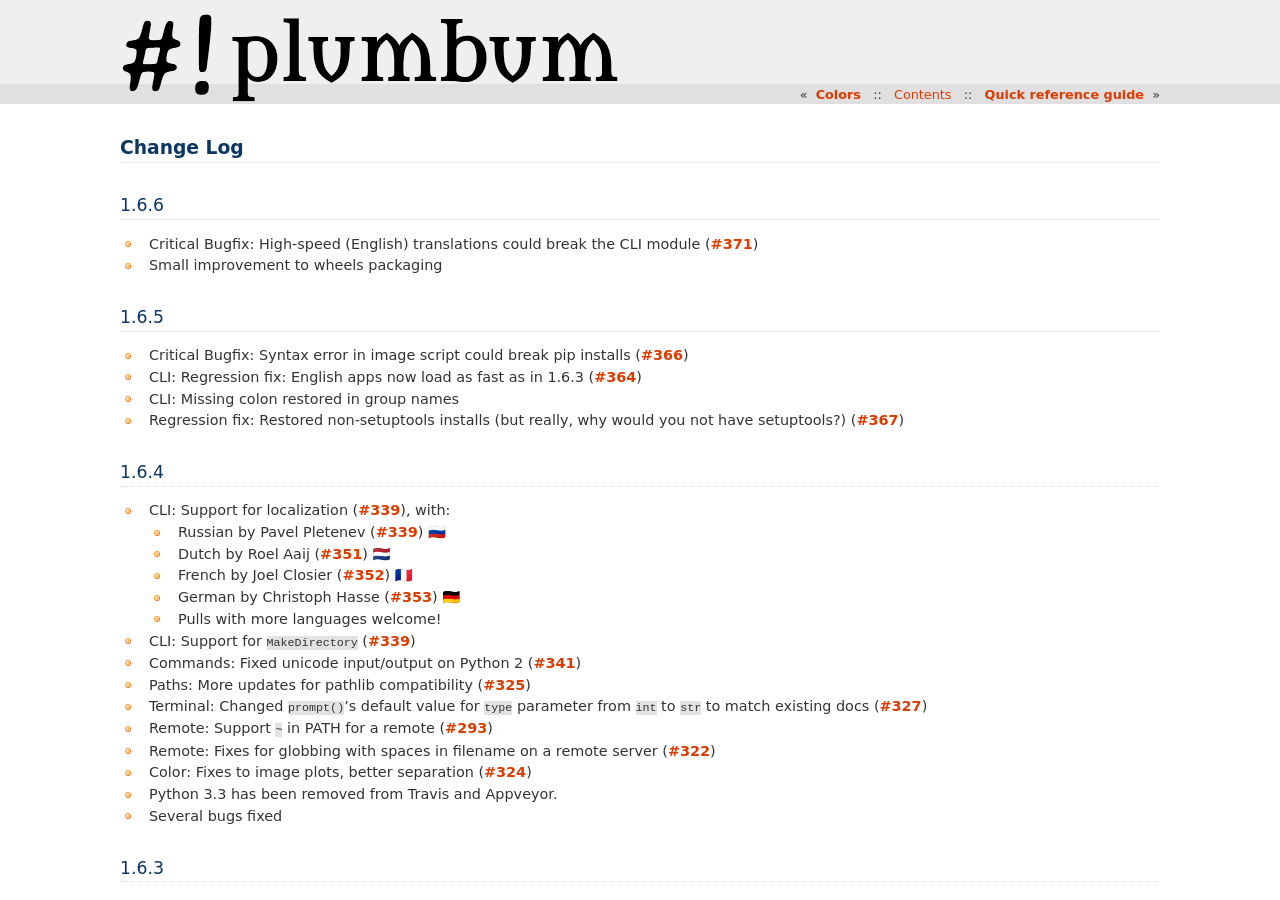
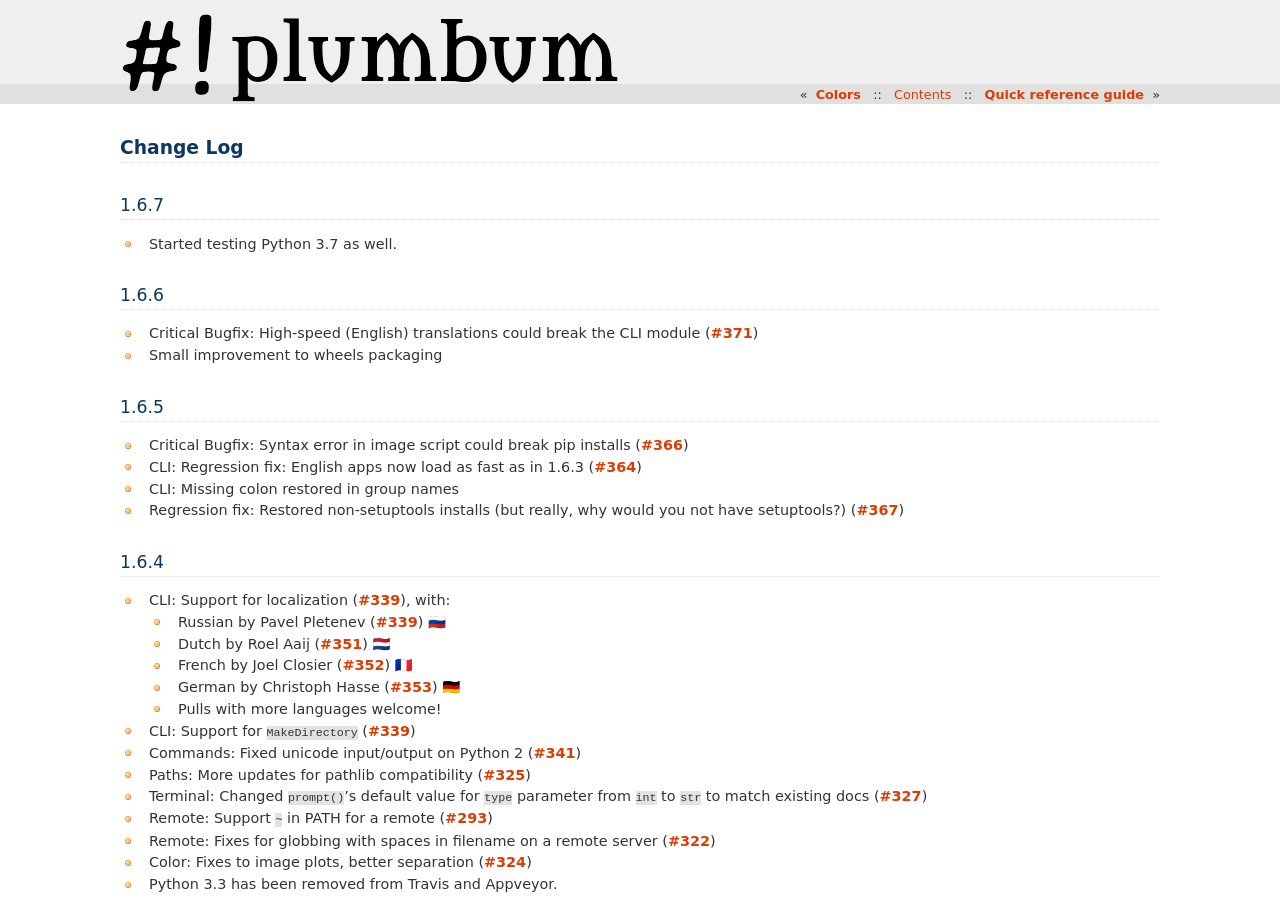
Before and after one commit to tomerfiliba/plumbum, a Sphinx documentation site: the page built from docs/changelog.rst, in a window 1280 px wide and 900 px high. Built offline with Sphinx 7.4.7, drawn with Linux system fonts in a browser that asks for light colours.

Commit message:
Adding 3.7 support

```diff
--- a/CHANGELOG.rst
+++ b/CHANGELOG.rst
@@ -1,3 +1,7 @@
+1.6.7
+-----
+* Started testing Python 3.7 as well.
+
 1.6.6
 -----
 * Critical Bugfix: High-speed (English) translations could break the CLI module (`#371 <https://github.com/tomerfiliba/plumbum/issues/371>`_)
--- a/docs/index.rst
+++ b/docs/index.rst
@@ -83,7 +83,7 @@ you encounter or to request features. The library is released under the permissi
 Requirements
 ------------
 
-Plumbum supports **Python 2.6-3.6** and **PyPy** and is continually
+Plumbum supports **Python 2.6-3.7** and **PyPy** and is continually
 tested on **Linux**, **Mac**, and **Windows** machines through `Travis CI <https://travis-ci.org/tomerfiliba/plumbum>`_
 and `Appveyor <https://ci.appveyor.com/project/HenrySchreiner/plumbum/branch/master>`_.
 Any Unix-like machine should work fine out of the box,
--- a/setup.py
+++ b/setup.py
@@ -81,6 +81,7 @@ setup(name = "plumbum",
         "Programming Language :: Python :: 3.4",
         "Programming Language :: Python :: 3.5",
         "Programming Language :: Python :: 3.6",
+        "Programming Language :: Python :: 3.7",
         "Topic :: Software Development :: Build Tools",
         "Topic :: System :: Systems Administration",
     ],
```
Also changed, not shown: .travis.yml.
